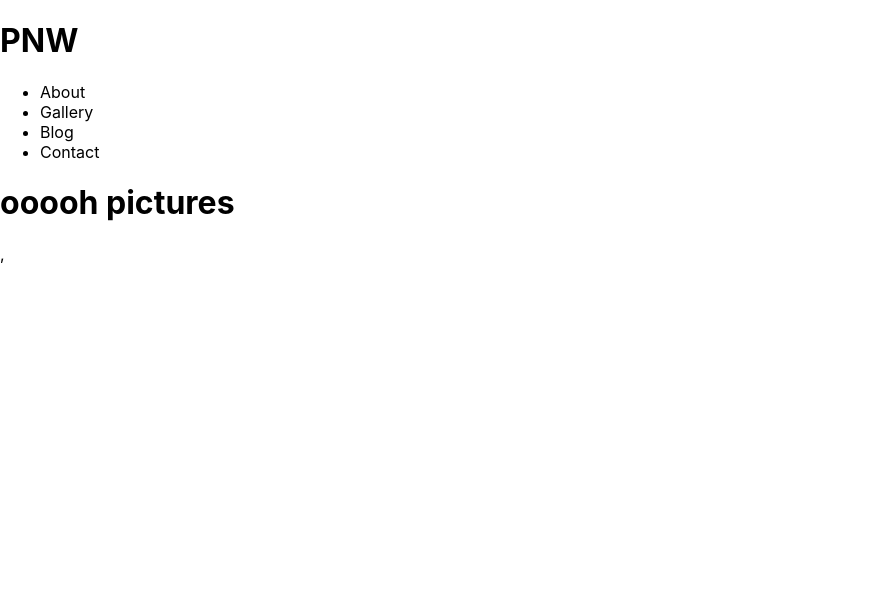
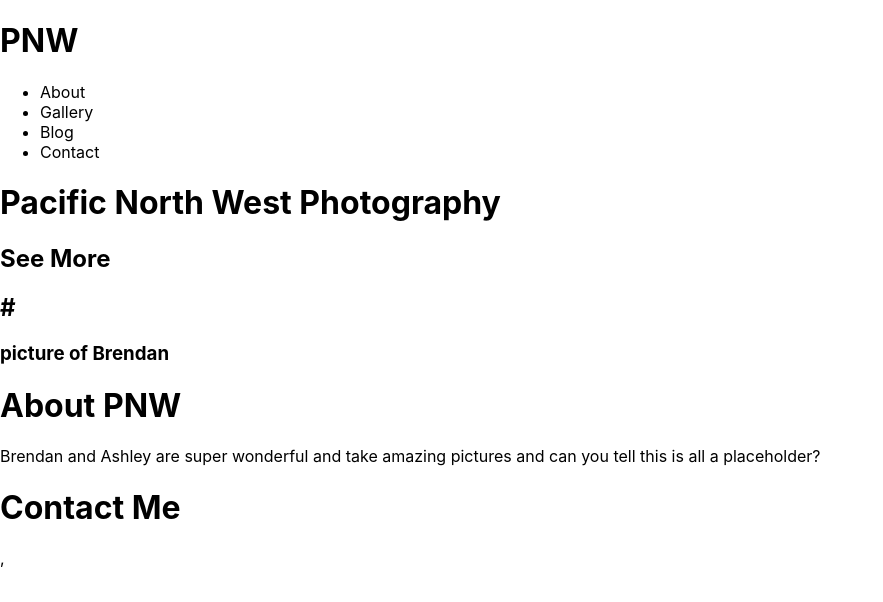
Before and after one commit to caitmp12/PNW-Portfolio, a React (Create React App) app: page / in a window 1280 px wide. Shown: the top 602 px of the page, without its empty margins (0-883 px from the left). Built offline with nearby package versions, Linux system fonts and the light colour scheme.

Commit message:
home html

```diff
--- a/src/components/Home.js
+++ b/src/components/Home.js
@@ -3,9 +3,41 @@ import { LInk } from "react-router-dom"
 
 const Home = (props) => {
     return (
-        <div>
-            <h1>ooooh pictures</h1>
+        <>
+        {/* Carousel */}
+        <div className="carousel">
+            <div className="image">
+                <div className="carousel-title">
+                    <h1>Pacific North West Photography</h1>
+                </div>
+                <div className="gallery-prompt">
+                    <div className="gallery-text">
+                        <h2>See More</h2>
+                    </div>
+                    <div className="gallery-image">
+                        <h2>#</h2>
+                    </div>
+                </div>
+            </div>
         </div>
+
+        {/* About */}
+        <div className="about">
+            <div className="about-image">
+                <h3>picture of Brendan</h3>
+            </div>
+            <div className="about-text">
+                <h1>About PNW</h1>
+                <p>Brendan and Ashley are super wonderful and take amazing pictures and can you tell this is all a placeholder?</p>
+            </div>
+        </div>
+
+        {/* Contact Me */}
+        <div className="contact">
+            <h1>Contact Me</h1>
+        </div>
+
+        </>
     )
 }
 
```
